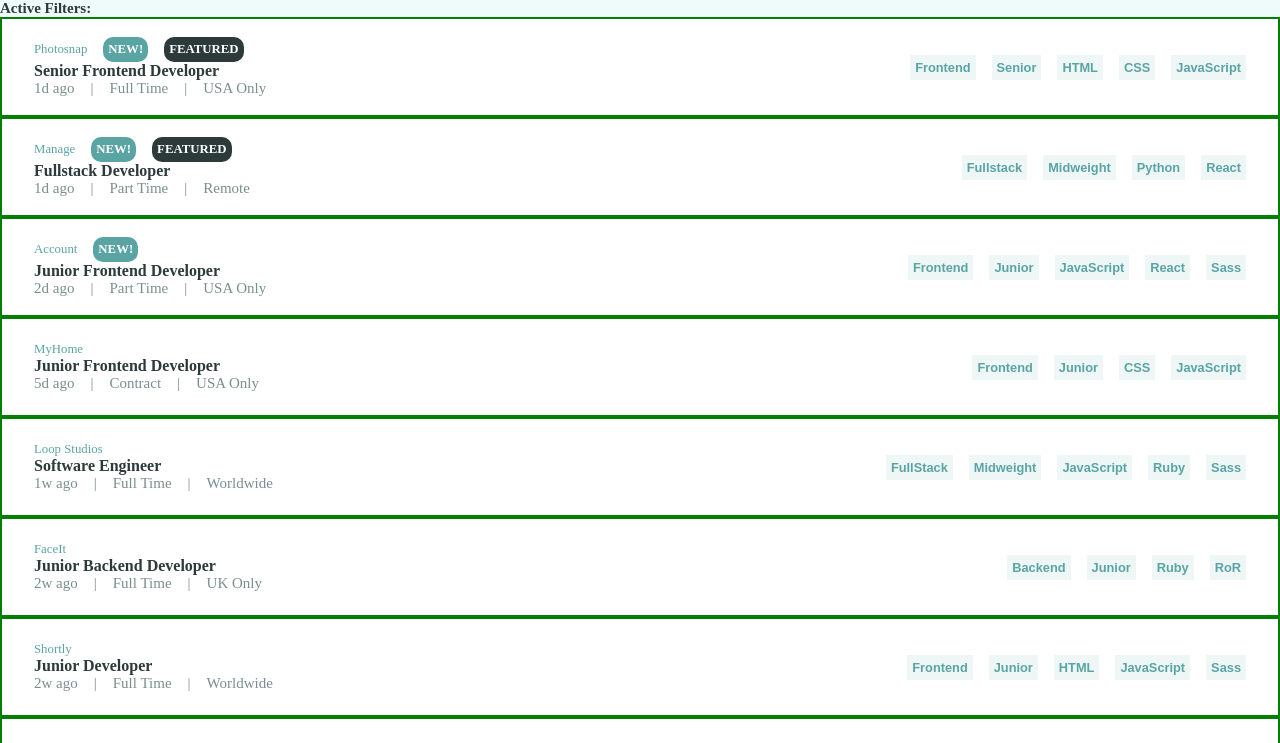
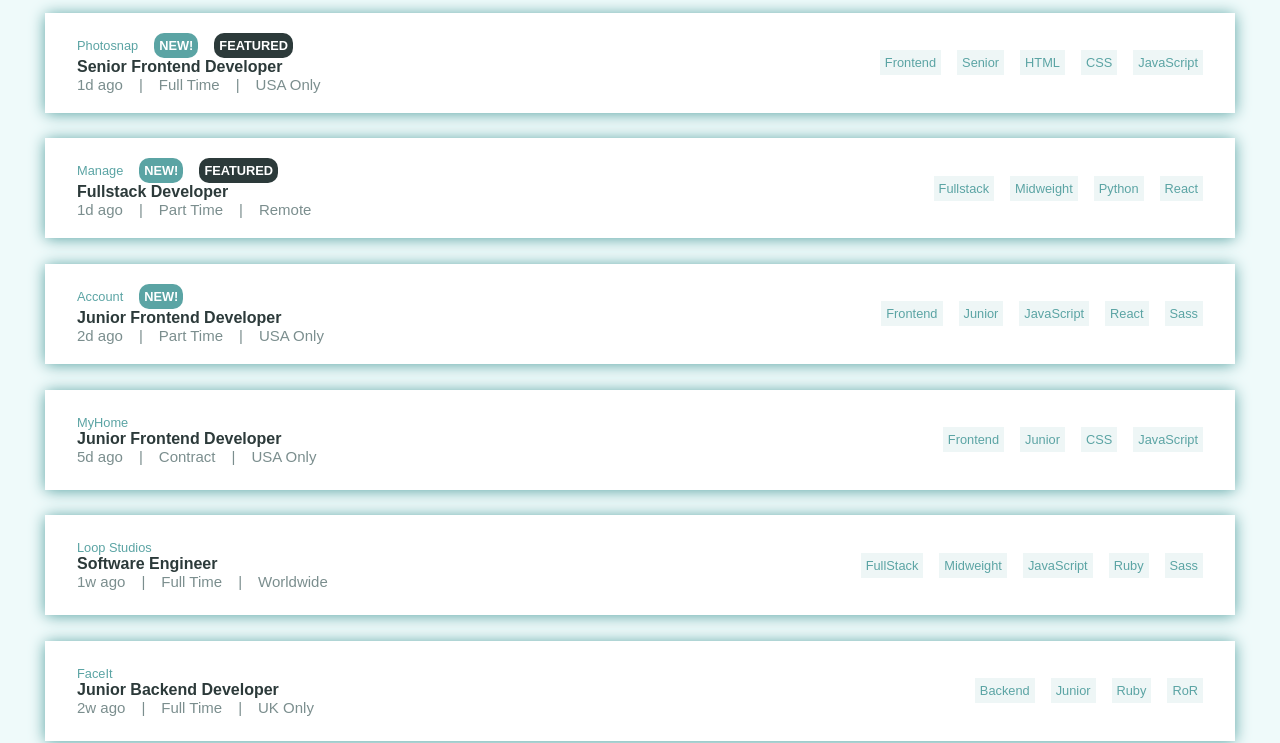
Before and after one commit to karolkos-glitch/static-job-listings-master, a React (Create React App) app: page / in a window 1280 px wide. Shown: the top 743 px of the page. Built offline with nearby package versions, Linux system fonts and the light colour scheme.

Commit message:
box shadows added, Filter component created

```diff
--- a/src/components/App.tsx
+++ b/src/components/App.tsx
@@ -1,4 +1,4 @@
-import React, {Fragment} from 'react'
+import React, {Fragment, useEffect} from 'react'
 import Jobs from './Jobs'
 import  { createGlobalStyle } from 'styled-components'
 
@@ -12,13 +12,19 @@ const GlobalStyled = createGlobalStyle`
 ul {
   list-style-type: none;
 }
+
 body {
   background: hsl(180, 52%, 96%);
   font-size: 15px;
+  font-family: sans-serif;
   color:  hsl(180, 14%, 20%);
 }
 `
+
 const App = () => {
+  useEffect(() => {
+    document.title = "static jobs listing master"
+  }, [])
   return (
     <Fragment>
       <GlobalStyled />
--- a/src/components/Job.tsx
+++ b/src/components/Job.tsx
@@ -1,16 +1,14 @@
 import React from 'react'
 import { JOB } from '../data'
 import styled from 'styled-components';
-
+import Filter from './utils/Filter';
 
 const StyledJobArticle = styled.article`
   background-color: white;
-  box-shadow: 10% 10% 10% 20px;
   display: flex;
   justify-content: space-between;
   align-items: center;
   min-height: 100px;
-  border: 2px solid green;
   padding: 0 2rem;
   .job__row {
 
@@ -109,7 +107,7 @@ const setFilter = (filter: string) => {
       </div>
       <div className="job__row second-row">
         <ul className="job__row__filters-list">
-            {filters.map(filter => <li key={filter}><button className="job__row__filters-list__filter"onClick={()=>setFilter(filter)}><strong>{filter}</strong></button></li>)}
+            {filters.map(filter => <li key={filter}><Filter action={setFilter} text={filter}/></li>)}
         </ul>
       </div>
     </StyledJobArticle>
--- a/src/components/Jobs.tsx
+++ b/src/components/Jobs.tsx
@@ -1,7 +1,38 @@
-import React, {useState, useEffect, Fragment} from 'react'
+import React, {useState, useEffect} from 'react'
 import { JOB } from '../data';
 import jsonDATA from '../data/data.json';
 import Job from './Job';
+import Filter from './utils/Filter'
+import styled from 'styled-components';
+
+const StyledWrap = styled.section`
+max-width: 1190px;
+margin: 0 auto;
+`
+
+const StyledListFilters = styled.ul`
+width: 100%;
+box-shadow: 0 1px 15px hsl(180, 29%, 50%);
+background-color: white;
+padding: .5rem 2rem;
+margin: 0 0 1rem 0;
+display: flex;
+button {
+  margin:0 1rem 0 0;
+}
+`
+
+const StyledListJobs = styled.ul`
+flex-wrap: wrap;
+display: flex;
+.jobs-List {
+  width: 100%;
+  margin: .8rem 0 ;
+  box-shadow: 0 1px 15px hsl(180, 29%, 50%);
+  border-radius: 5px;
+}
+`
+
 
 const jobs_data : JOB[] = JSON.parse(JSON.stringify(jsonDATA));
 
@@ -31,15 +62,15 @@ const Jobs = () => {
    }, [activeFilters])
 
   return (
-    <Fragment>
-      <ul>
-        <li><strong>Active Filters:</strong></li>
-        {activeFilters.map(filter=> <li key={filter}>{filter} <button onClick={()=>deleteFilter(filter)}>DELETE</button></li>)}
-      </ul>
-      <ul>
-        {jobs.map(job => <Job key={job.id} activateFilters={setactiveFilters} {...job}/>)}
-      </ul>
-    </Fragment>
+    <StyledWrap>
+      {activeFilters.length!== 0 && <StyledListFilters>
+        {activeFilters.map(filter=> <li key={filter}><Filter action={deleteFilter} text={filter}/></li>)}
+      </StyledListFilters>
+      }
+      <StyledListJobs>
+        {jobs.map(job => <li className="jobs-List"><Job key={job.id} activateFilters={setactiveFilters} {...job}/></li>)}
+      </StyledListJobs>
+    </StyledWrap>
   )
 }
 
--- /dev/null
+++ b/src/components/utils/Filter.tsx
@@ -0,0 +1,22 @@
+import React from 'react'
+import styled from 'styled-components'
+
+const StyledFilterButton = styled.button`
+          background-color: hsl(180, 31%, 95%);
+          color: hsl(180, 29%, 50%);
+          font-size: .8rem;
+          padding: 5px 5px;
+          border: none;
+          :hover {
+            color:white;
+            background-color: hsl(180, 29%, 50%);
+            cursor: pointer;
+          }
+`
+const Filter: React.FC<{text: string, action: (stringVar: string) => void}>  = ({text, action}) => {
+  return (
+    <StyledFilterButton onClick={()=>action(text)}>{text}</StyledFilterButton>
+  )
+}
+
+export default Filter
```
Also changed, not shown: 1 other file (tests, documents, lock files or other folders).
